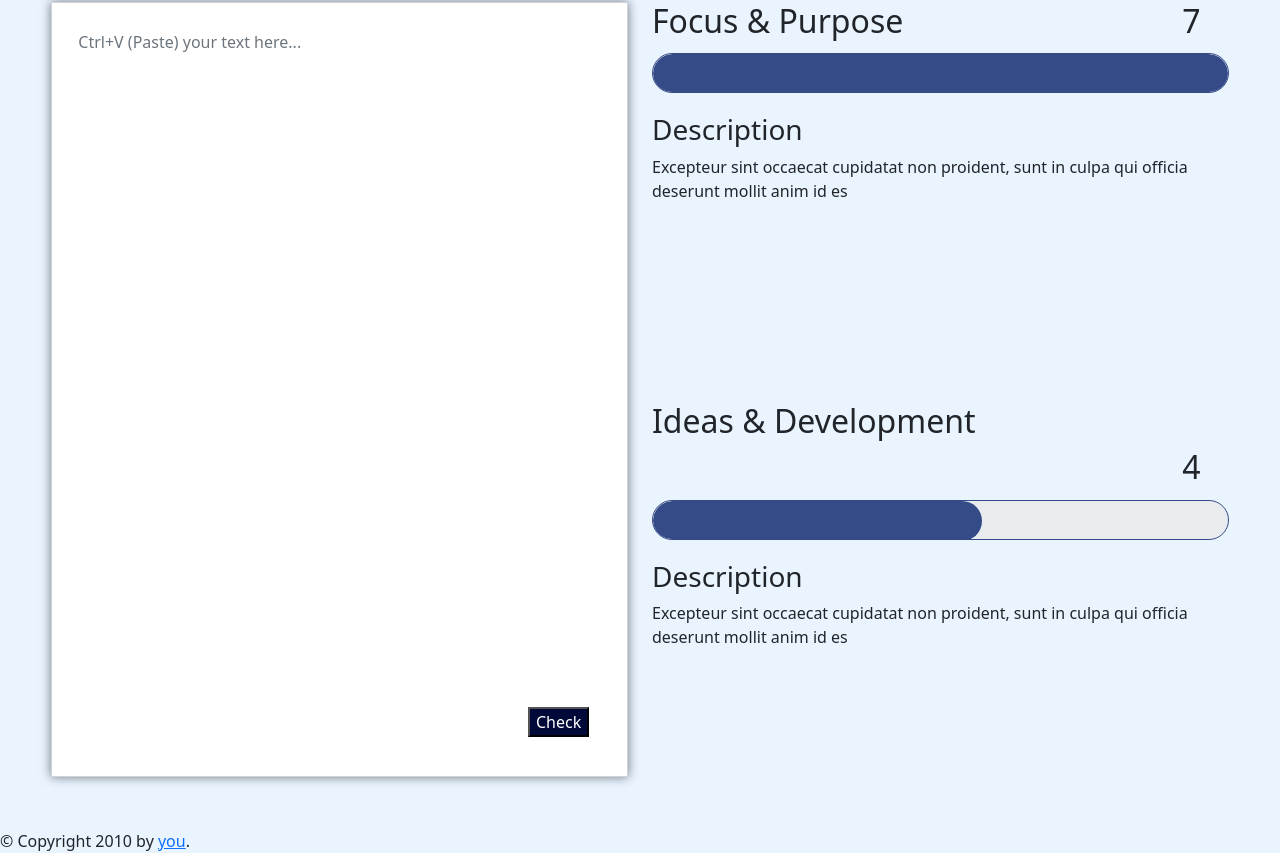
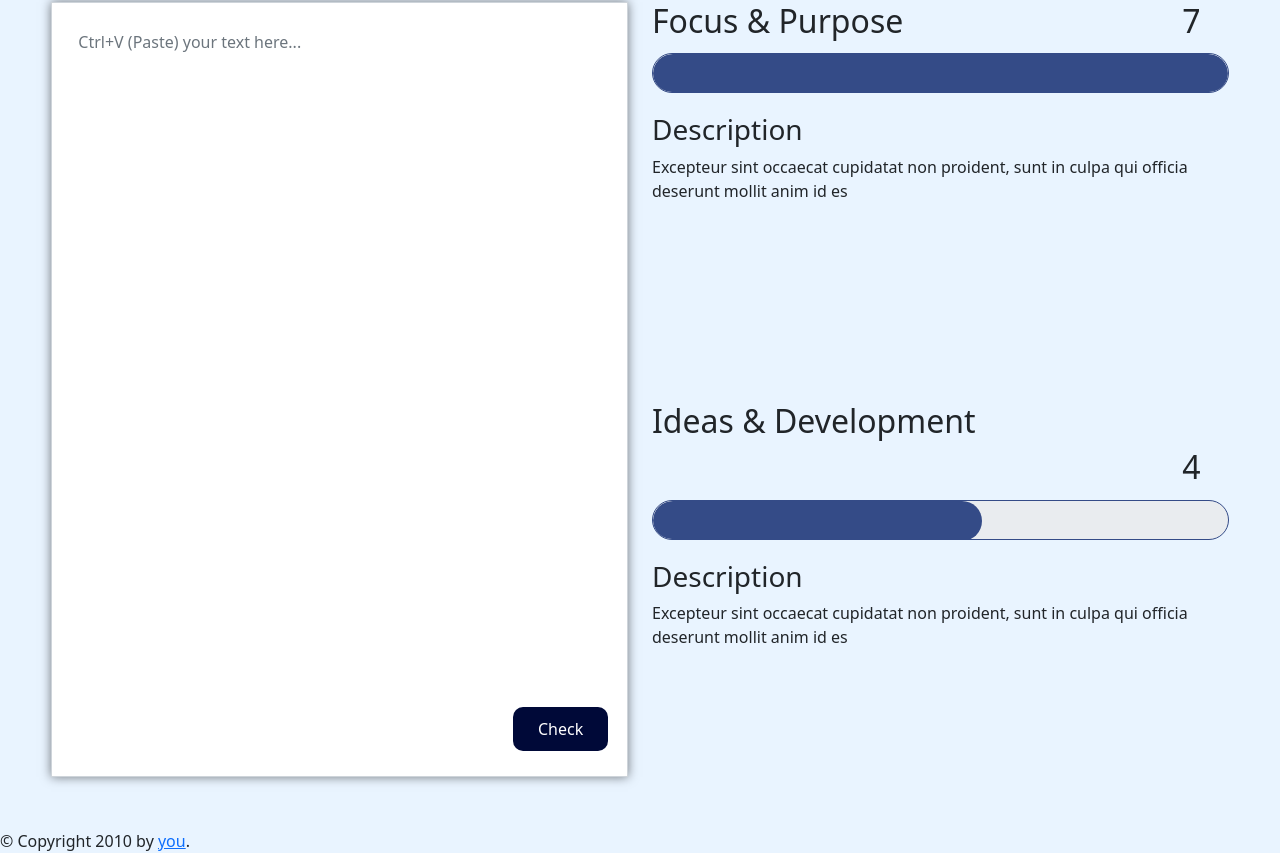
Before and after one commit to fikrihasani/AWE, a Flask app: page /essay in a window 1280 px wide. Shown: the part 173-1026 px from the top of the page. Run offline with Flask 3, Linux system fonts and the light colour scheme; some libraries are stand-ins or nearby versions.

Commit message:
update check button

```diff
--- a/static/style.css
+++ b/static/style.css
@@ -134,6 +134,6 @@ footer {
 	width:60px;
 	height:60px;
 	bottom:10px;
-	right:40px;
+	right:55px;
 	text-align:center;
 }
--- a/templates/essay.html
+++ b/templates/essay.html
@@ -13,7 +13,7 @@
                 <form action="">
                     <div class="form-outline" style="position: relative;">
                         <textarea class="textarea form-control" id="essayInput" rows="30" style="resize: none; padding: 20pt; margin-top: 20pt; border-radius: 0; box-shadow: 0px 0px 10px rgba(0, 0, 0, 0.511); position: relative;" placeholder="Ctrl+V (Paste) your text here..."></textarea>
-                        <div class="check" style="position: absolute;"> <button style="background-color:#000938; color: #fff;">Check</button></div>
+                        <div class="check" style="position: absolute;"> <button style="background-color:#000938; color: #fff; padding: 10px 25px; border: none; border-radius: 10px;">Check</button></div>
 
                     </div>
                 </form>
```
